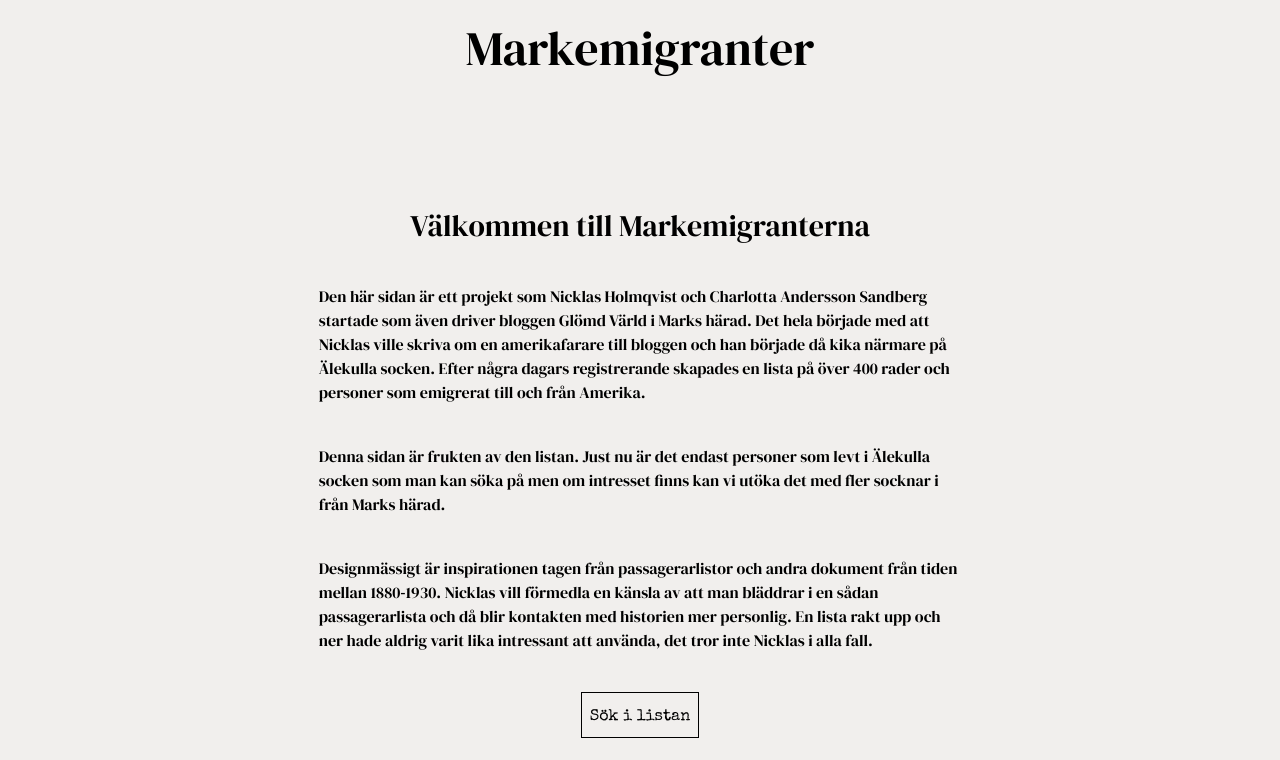
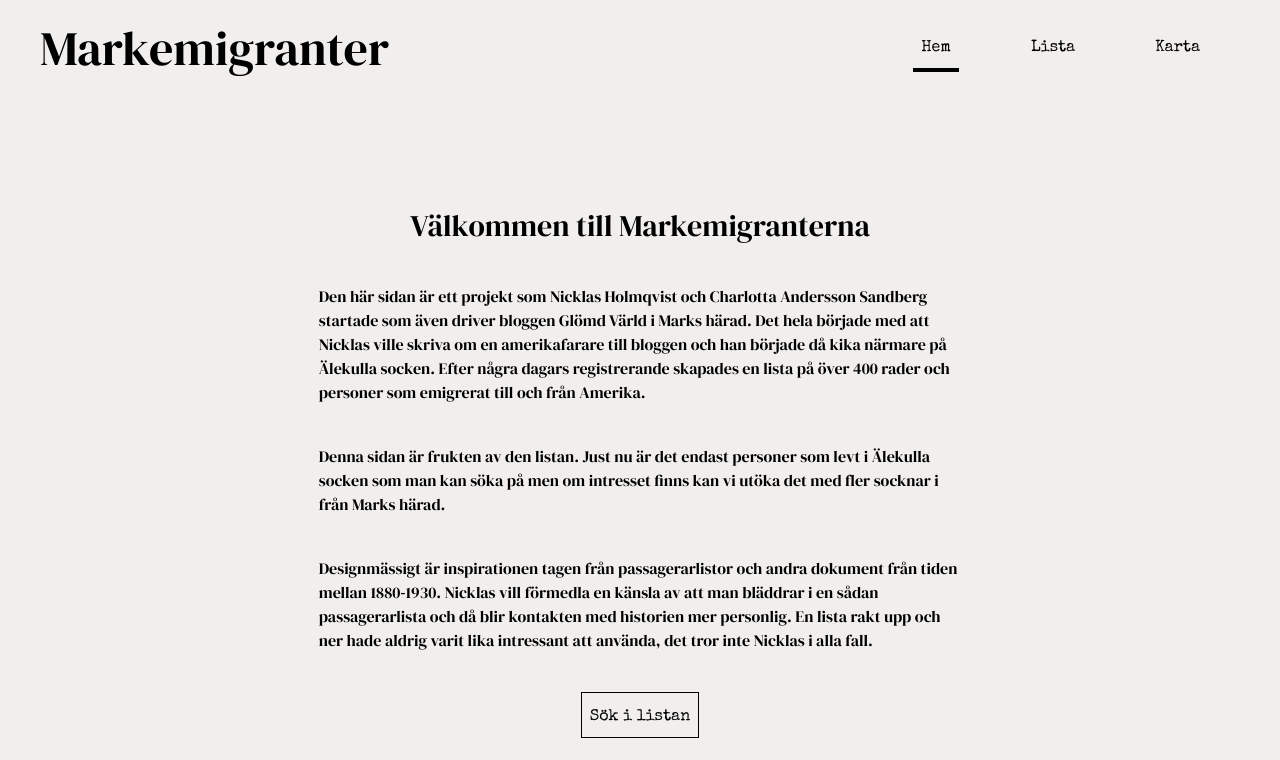
Before and after one commit to Nicklas-Holmqvist/amerikafararna, a Next.js app: page / in a window 1280 px wide. Shown: the top 760 px of the page. Built offline with nearby package versions, Linux system fonts and the light colour scheme.

Commit message:
feat: added navigation on desktop

```diff
--- a/app/components/Header.tsx
+++ b/app/components/Header.tsx
@@ -1,16 +1,58 @@
+'use client';
+
 import React from 'react';
 import Link from 'next/link';
+import { usePathname } from 'next/navigation';
 
 interface HeaderProps {}
 
+interface Links {
+  title: string;
+  path: string;
+  href: string;
+}
+
+const links: Links[] = [
+  { title: 'Hem', path: '/', href: '/' },
+  { title: 'Lista', path: '/list', href: '/list?page=1&search=' },
+  { title: 'Karta', path: '/map', href: '/map' },
+];
+
 const Header: React.FC<HeaderProps> = ({}) => {
+  const pathname = usePathname();
+  const mapPath = pathname === '/map';
+
+  const controlPath = (link: Links) => {
+    if (pathname === link.path) return true;
+    else return false;
+  };
   return (
-    <header className=" h-[6rem] flex justify-center m-auto">
-      <h1 className="text-4xl sm:text-5xl content-center">
-        <Link className="header-link" href={'/'}>
-          Markemigranter
-        </Link>
-      </h1>
+    <header
+      className={`h-[6rem]  ${
+        mapPath ? 'bg-green text-basic-white' : 'bg-transparent'
+      }`}>
+      <div className=" h-[6rem] max-w-[1200px] flex content-center justify-between m-auto">
+        <h1 className={`text-4xl sm:text-5xl content-center`}>
+          <Link className="header-link" href={'/'}>
+            Markemigranter
+          </Link>
+        </h1>
+        <nav className="flex">
+          <ul className="flex">
+            {links.map((link) => (
+              <li
+                key={link.path}
+                className={`my-auto mx-8 p-2 text-md hover:border-b-4 ${
+                  controlPath(link) ? 'border-b-4 pt-3' : ''
+                } `}>
+                <Link className="" href={link.href}>
+                  {link.title}
+                </Link>
+              </li>
+            ))}
+          </ul>
+        </nav>
+      </div>
     </header>
   );
 };
```
